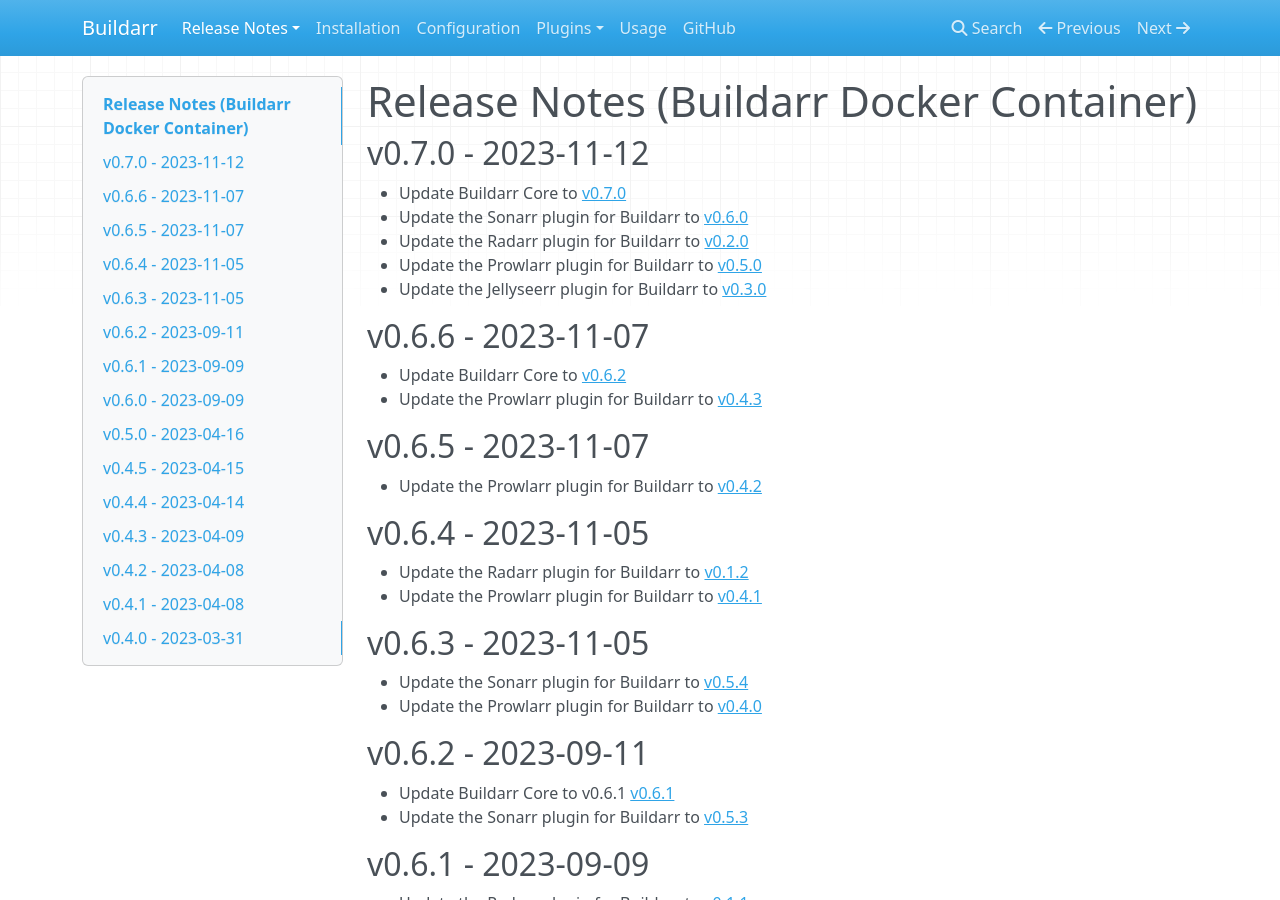
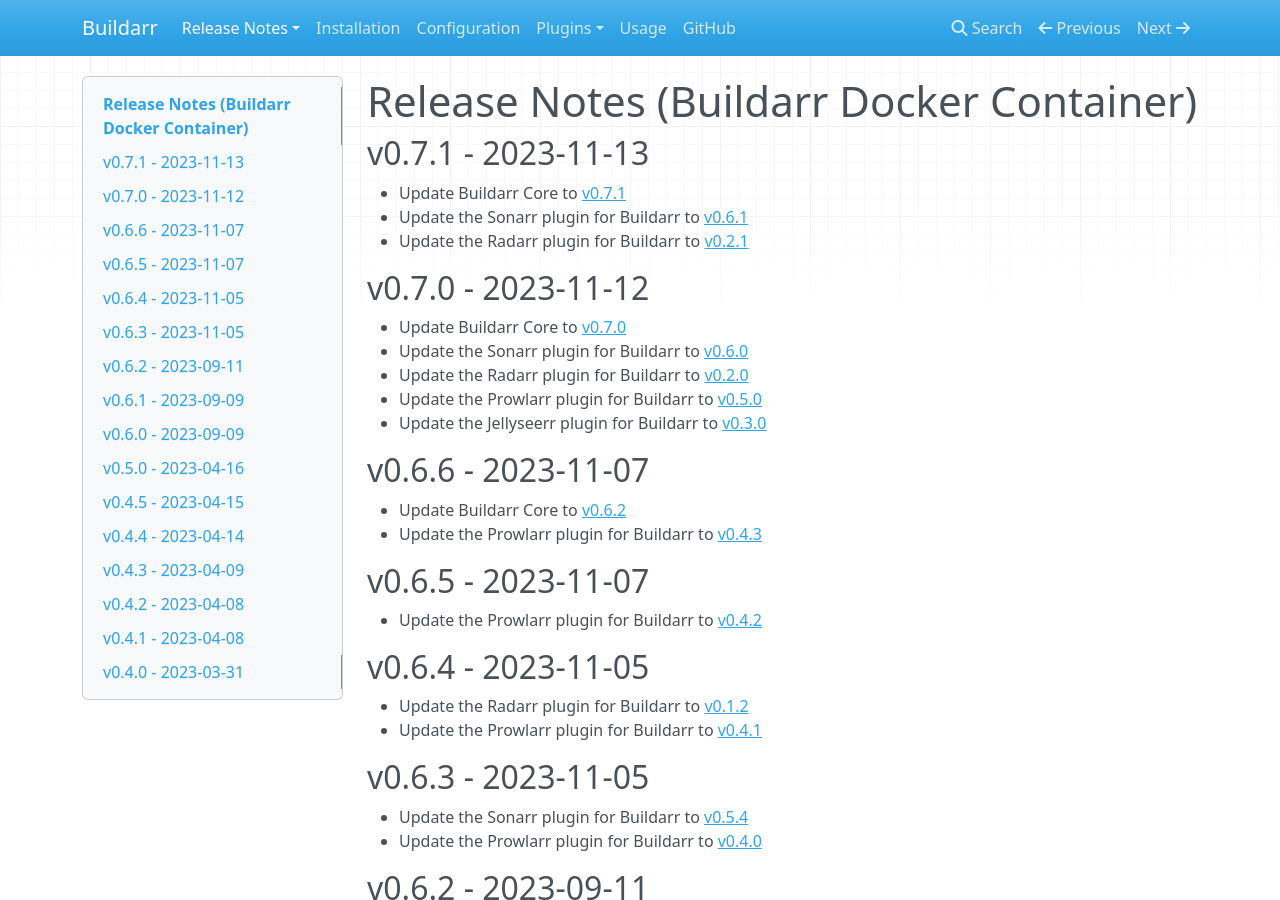
Before and after one commit to buildarr/buildarr-docs, an MkDocs documentation site: the page built from docs/docker/release-notes.md, in a window 1280 px wide and 900 px high. Built offline with MkDocs 1.6.1, drawn with Linux system fonts in a browser that asks for light colours; nearby versions of some CDN libraries.

Commit message:
Update Buildarr container to v0.7.1 (#19)
* Add release notes
* Pull updated submodules
* Update Poetry lock files

```diff
--- a/docs/docker/release-notes.md
+++ b/docs/docker/release-notes.md
@@ -1,4 +1,11 @@
 # Release Notes (Buildarr Docker Container)
+
+## v0.7.1 - 2023-11-13
+
+* Update Buildarr Core to [v0.7.1](https://buildarr.github.io/release-notes#v071-2023-11-13)
+* Update the Sonarr plugin for Buildarr to [v0.6.1](https://buildarr.github.io/plugins/sonarr/release-notes#v061-2023-11-13)
+* Update the Radarr plugin for Buildarr to [v0.2.1](https://buildarr.github.io/plugins/radarr/release-notes#v021-2023-11-13)
+
 
 ## v0.7.0 - 2023-11-12
 
--- a/requirements.txt
+++ b/requirements.txt
@@ -13,7 +13,7 @@ decorator==5.1.1 ; python_version >= "3.8" and python_version < "4.0"
 dnspython==2.4.2 ; python_version >= "3.8" and python_version < "4.0"
 email-validator==2.1.0.post1 ; python_version >= "3.8" and python_version < "4.0"
 ghp-import==2.1.0 ; python_version >= "3.8" and python_version < "4.0"
-griffe==0.36.9 ; python_version >= "3.8" and python_version < "4.0"
+griffe==0.37.0 ; python_version >= "3.8" and python_version < "4.0"
 idna==3.4 ; python_version >= "3.8" and python_version < "4.0"
 importlib-metadata==6.8.0 ; python_version >= "3.8" and python_version < "4.0"
 jinja2==3.1.2 ; python_version >= "3.8" and python_version < "4.0"
@@ -23,7 +23,7 @@ markupsafe==2.1.3 ; python_version >= "3.8" and python_version < "4.0"
 mergedeep==1.3.4 ; python_version >= "3.8" and python_version < "4.0"
 mkdocs-autorefs==0.5.0 ; python_version >= "3.8" and python_version < "4.0"
 mkdocs==1.5.3 ; python_version >= "3.8" and python_version < "4.0"
-mkdocstrings-python==1.7.3 ; python_version >= "3.8" and python_version < "4.0"
+mkdocstrings-python==1.7.4 ; python_version >= "3.8" and python_version < "4.0"
 mkdocstrings==0.23.0 ; python_version >= "3.8" and python_version < "4.0"
 mkdocstrings[python]==0.23.0 ; python_version >= "3.8" and python_version < "4.0"
 packaging==23.2 ; python_version >= "3.8" and python_version < "4.0"
```
Also changed, not shown: 1 other file.
